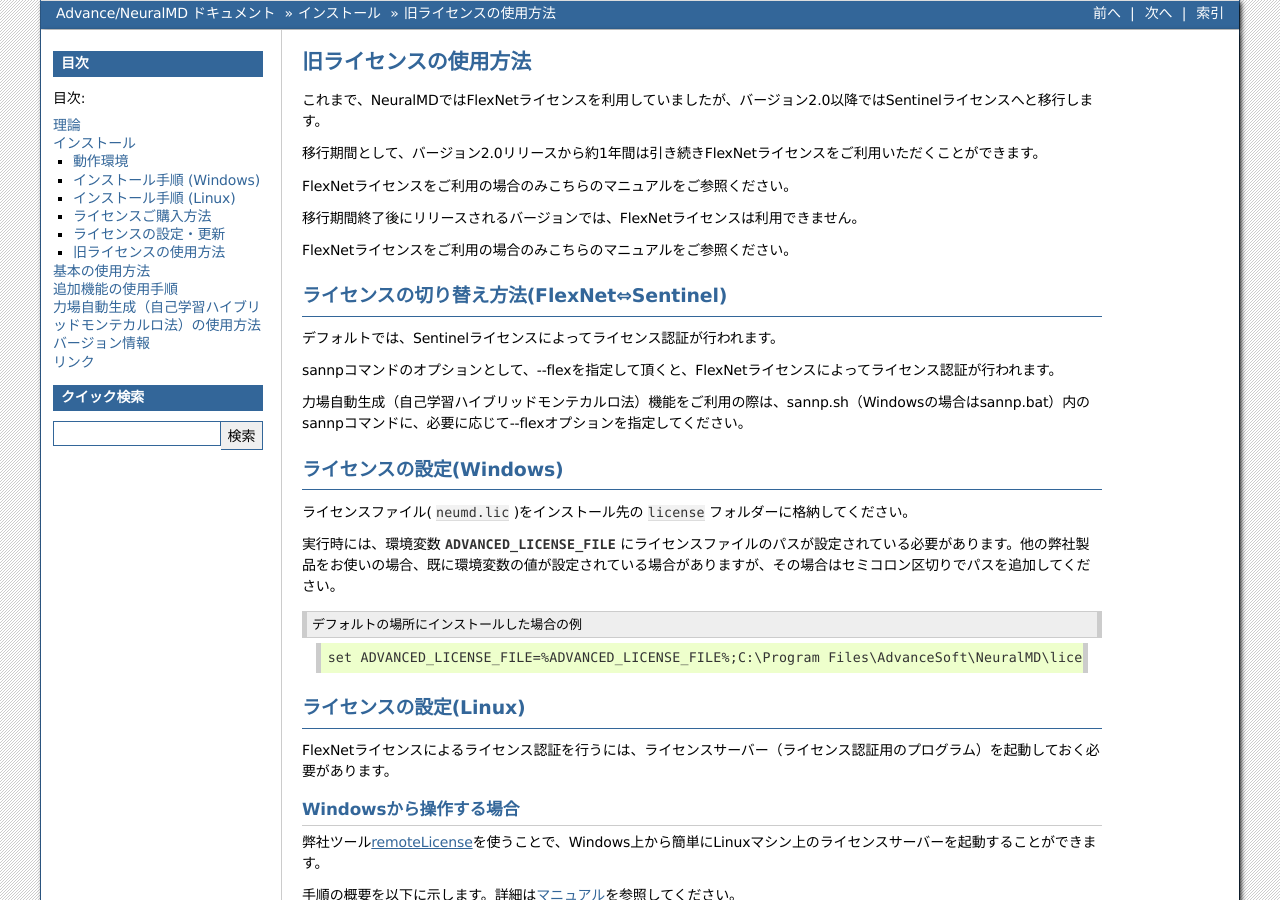
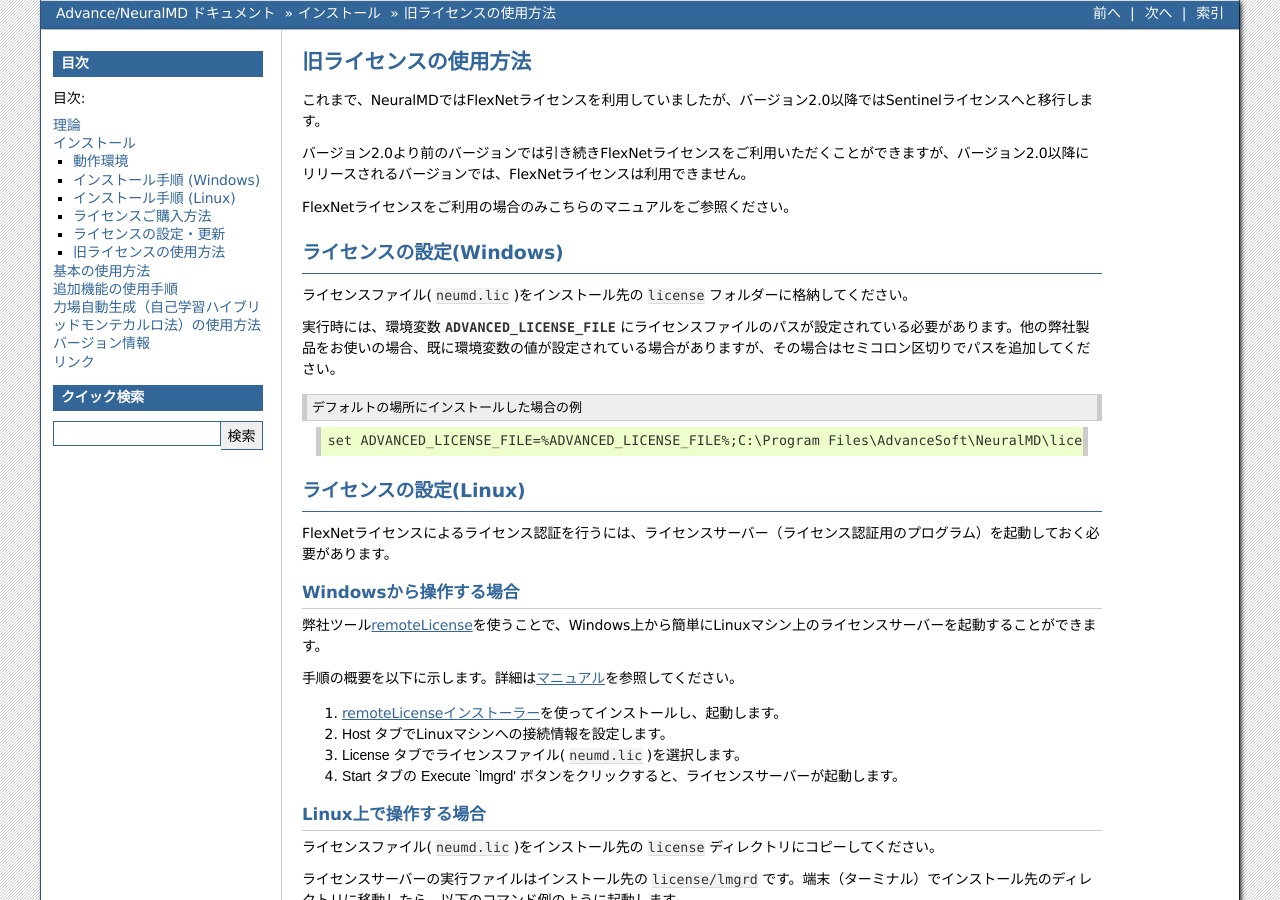
Before and after one commit to advancesoftcorp/neuralmd-doc, a Sphinx documentation site: the page built from docs/source/install/flex.rst, in a window 1280 px wide and 900 px high. Built offline with Sphinx 7.4.7, drawn with Linux system fonts in a browser that asks for light colours; formulas are drawn with MathJax 3.

Commit message:
remove flex option related

```diff
--- a/docs/source/install/flex.rst
+++ b/docs/source/install/flex.rst
@@ -6,24 +6,9 @@
 
 これまで、NeuralMDではFlexNetライセンスを利用していましたが、バージョン2.0以降ではSentinelライセンスへと移行します。
 
-移行期間として、バージョン2.0リリースから約1年間は引き続きFlexNetライセンスをご利用いただくことができます。
+バージョン2.0より前のバージョンでは引き続きFlexNetライセンスをご利用いただくことができますが、バージョン2.0以降にリリースされるバージョンでは、FlexNetライセンスは利用できません。
 
 FlexNetライセンスをご利用の場合のみこちらのマニュアルをご参照ください。
-
-移行期間終了後にリリースされるバージョンでは、FlexNetライセンスは利用できません。
-
-FlexNetライセンスをご利用の場合のみこちらのマニュアルをご参照ください。
-
-.. _switchlicense:
-
-ライセンスの切り替え方法(FlexNet⇔Sentinel)
-===============================================
-
-デフォルトでは、Sentinelライセンスによってライセンス認証が行われます。
-
-sannpコマンドのオプションとして、--flexを指定して頂くと、FlexNetライセンスによってライセンス認証が行われます。
-
-力場自動生成（自己学習ハイブリッドモンテカルロ法）機能をご利用の際は、sannp.sh（Windowsの場合はsannp.bat）内のsannpコマンドに、必要に応じて--flexオプションを指定してください。
 
 .. _flexw:
 
--- a/docs/source/version.rst
+++ b/docs/source/version.rst
@@ -8,8 +8,7 @@
  - ライセンス管理モジュールをSentinelに変更
 
    - Sentinelは従来のライセンスファイルと互換性がありません。
-   - 移行期間として、約1年間は従来方式とSentinelから選択してライセンス認証が行えます。
-   - 新規に発行するライセンスはSentinelとなります。移行期間終了後のバージョンでは、従来のライセンスは使えなくなります。
+   - 新規に発行するライセンスはSentinelとなります。バージョン2.0以降では、従来のライセンスは使えなくなります。
 
 2024/3/25 バージョン1.9.2
  - SLHMC: セル形状の2次元方向および1次元方向のみの変形に対応
```
